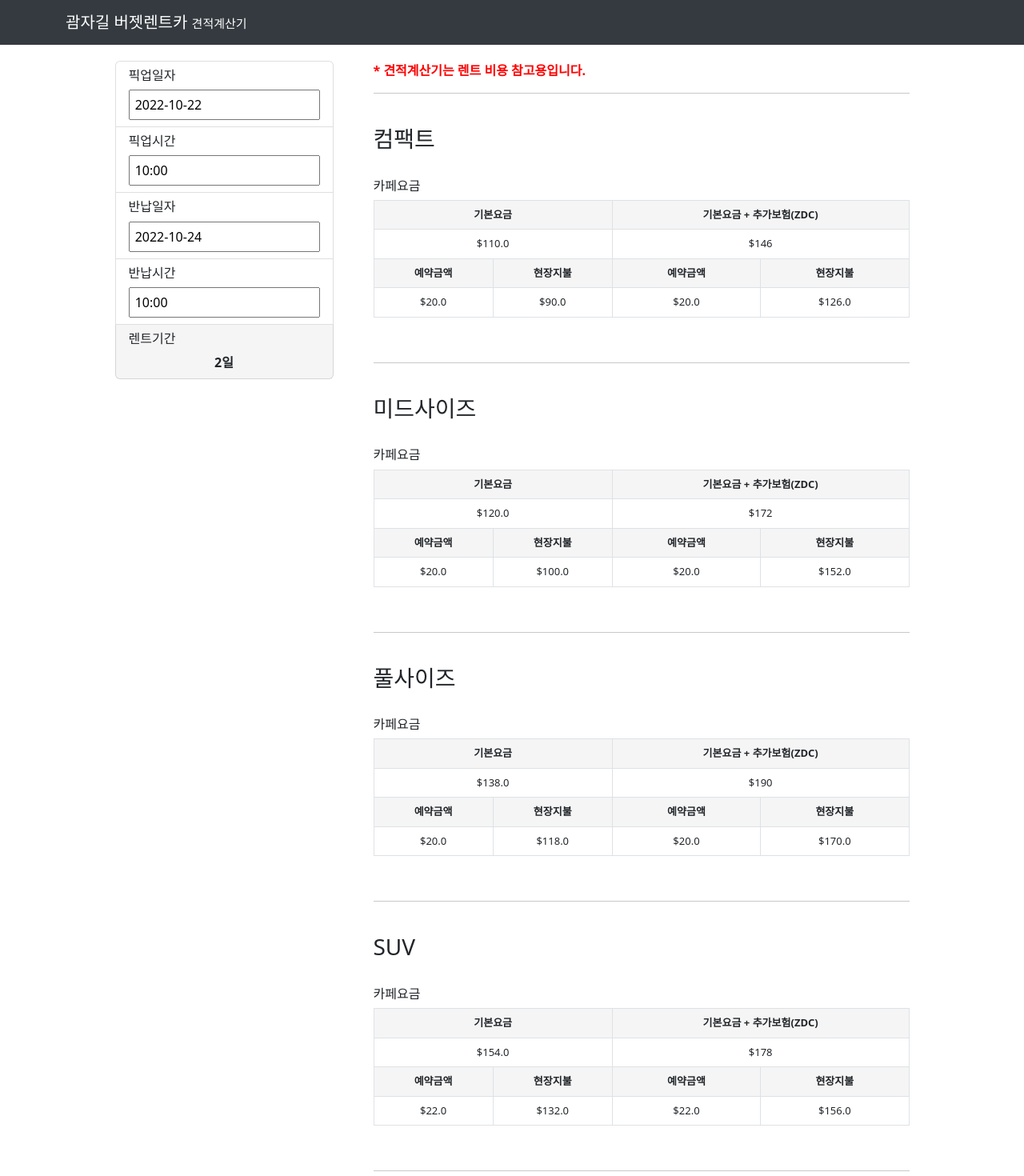
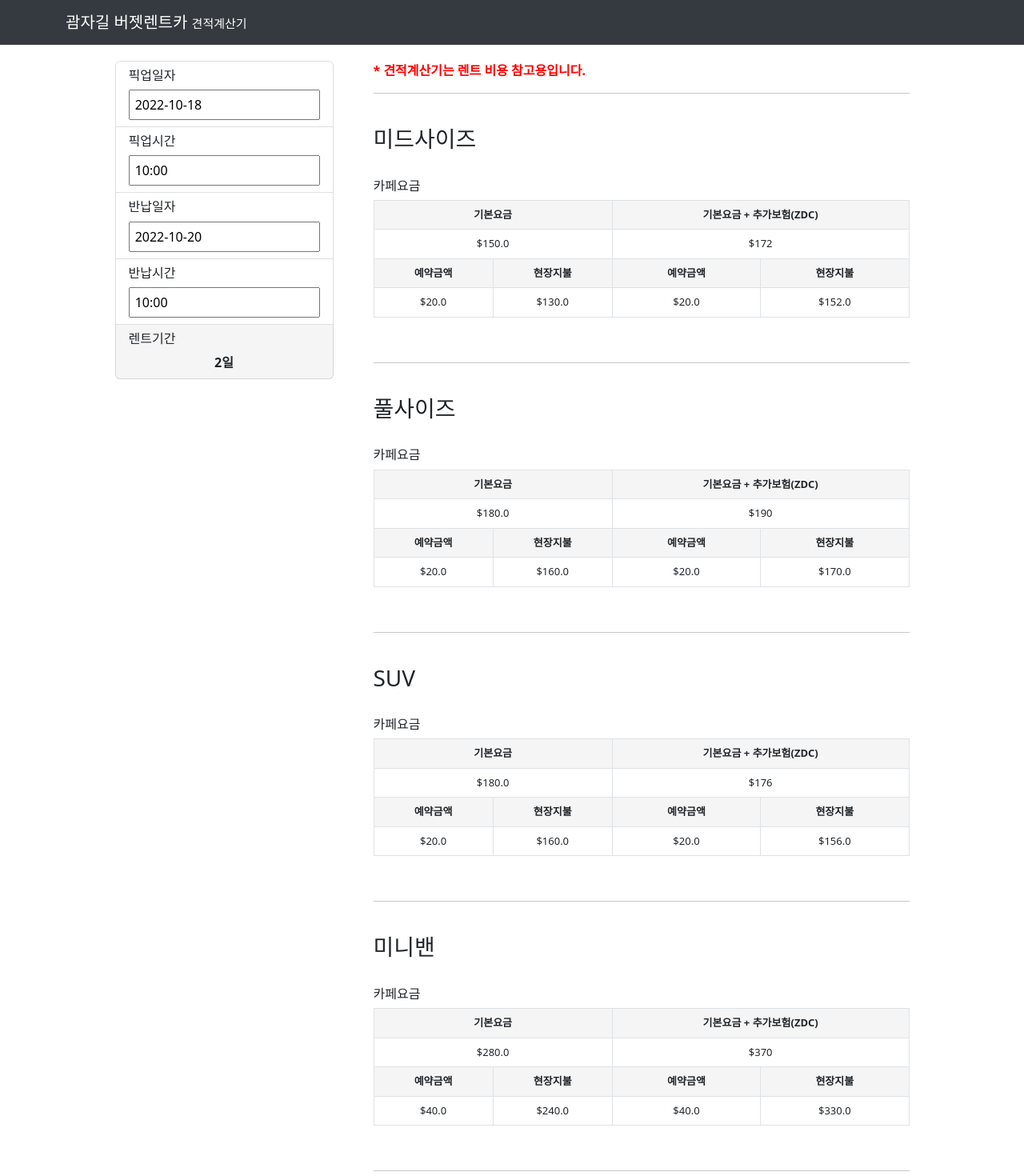
Before and after one commit to onmay16/carrental, a React (Create React App) app in the folder carrental/: page / in a window 1280 px wide. Shown: the top 1470 px of the page at 80% size. Built offline with nearby package versions, Linux system fonts and the light colour scheme.

Commit message:
update latest code

```diff
--- a/carrental/src/App.js
+++ b/carrental/src/App.js
@@ -18,9 +18,6 @@
   const [startDate, setStartDate] = useState(new Date());
   const [endDate, setEndDate] = useState(new Date());
 
-  const [minTime, setMinTime] = useState(new Date());
-  const [maxTime, setMaxTime] = useState(new Date());
-
   const [days, setDays] = useState(0);
   const [hours, setHours] = useState(0);
   const [selected, setSelected] = useState(false);
@@ -36,39 +33,18 @@
 
   useEffect(() => {
 
-    startDate.setDate(startDate.getDate()+2);
+    startDate.setDate(startDate.getDate());
     startDate.setHours(10);
     startDate.setMinutes(0);
 
-    endDate.setDate(startDate.getDate()+2);
+    endDate.setDate(endDate.getDate() + 1);
     endDate.setHours(10);
     endDate.setMinutes(0);
 
-    minTime.setHours(8);
-    minTime.setMinutes(0);
-
-    maxTime.setHours(18);
-    maxTime.setMinutes(30);
-
-    // const notAvailableTime = []
-    // for (let count = 3; count < 8; count += 0.5) {
-    //   let time = new Date()
-    //   if (count % 1 !== 0) {
-    //     time.setHours(Math.floor(count), 30, 0);
-    //   } else {
-    //     time.setHours(Math.floor(count), 0, 0);
-    //   }
-    //   notAvailableTime.push(time);
-    // };
-    // setExcludedTime(notAvailableTime);
   }, [])
 
   useEffect(() => {
     dateCalculator(startDate, endDate)
-    if (days === 0 && hours < 7 && selected) {
-      alert("렌트 시간을 7시간 이상으로 설정해 주세요.");
-      endDate.setDate(startDate.getDate()+1);
-    }
   }, [startDate, endDate])
 
   useEffect(() => {
@@ -78,15 +54,21 @@
     }
   }, [endDate])
 
+  useEffect(() => {
+    if (startDate > endDate) {
+      setEndDate(startDate)
+    }
+  })
+
   return (
     <div className="App">
       <meta charSet="utf-8" />
       <title>괌자길 버젯렌트카 견적계산기</title>
-      <Navbar style={{ backgroundColor:'#343A3F' }}>
+      <Navbar style={{ backgroundColor: '#343A3F' }}>
         <Container>
           <Navbar.Brand>
-            <span style={{ color:'#FFFFFF' }}>괌자길 버젯렌트카 </span>
-            <span style={{ fontSize: "15px", color:'#FFFFFF' }}>견적계산기</span>
+            <span style={{ color: '#FFFFFF' }}>괌자길 버젯렌트카 </span>
+            <span style={{ fontSize: "15px", color: '#FFFFFF' }}>견적계산기</span>
           </Navbar.Brand>
         </Container>
       </Navbar>
@@ -108,7 +90,8 @@
                 popperModifiers={{
                   preventOverflow: {
                     enabled: true,
-                }}}
+                  }
+                }}
                 dateFormat=" yyyy-MM-dd"
                 locale='ko' />
 
@@ -125,8 +108,6 @@
                 showTimeSelect
                 showTimeSelectOnly
                 dateFormat=" HH:mm"
-                // minTime={minTime}
-                // maxTime={maxTime}
                 timeIntervals={30}
                 popperProps={{
                   positionFixed: true
@@ -134,7 +115,8 @@
                 popperModifiers={{
                   preventOverflow: {
                     enabled: true,
-                }}}
+                  }
+                }}
                 timeCaption="시간"
                 locale='ko' />
             </ListGroup.Item>
@@ -143,7 +125,7 @@
               <DatePicker
                 className='date-picker'
                 selected={endDate}
-                onSelect={(date) => {setEndDate(date)}}
+                onSelect={(date) => { setEndDate(date) }}
                 minDate={startDate}
                 popperProps={{
                   positionFixed: true
@@ -151,7 +133,8 @@
                 popperModifiers={{
                   preventOverflow: {
                     enabled: true,
-                }}}
+                  }
+                }}
                 dateFormat=" yyyy-MM-dd"
                 locale='ko' />
             </ListGroup.Item>
@@ -174,72 +157,83 @@
                 popperModifiers={{
                   preventOverflow: {
                     enabled: true,
-                }}}
+                  }
+                }}
                 timeCaption="시간"
                 dateFormat=" HH:mm"
                 locale='ko' />
             </ListGroup.Item>
             <ListGroup.Item className='list-group-item' style={{ backgroundColor: '#F5F5F5' }}>
               <h6>렌트기간</h6>
-              <div style={{ fontWeight:'800' }}>
-                {hours > 0 ? days+1:days}일
+              <div style={{ fontWeight: '800' }}>
+                {hours > 0 ? days + 1 : days}일
               </div>
             </ListGroup.Item>
           </ListGroup>
-          <div className='space'/>
-          <div style={{ margin:'auto', width:'670px' }}>
-            <div style={{ textAlign:'left', color: 'red', fontWeight:600 }}>
+          <div className='space' />
+          <div style={{ margin: 'auto', width: '670px' }}>
+            <div style={{ textAlign: 'left', color: 'red', fontWeight: 600 }}>
               <div>* 견적계산기는 렌트 비용 참고용입니다.</div>
             </div>
             <PriceTable
-              category="컴팩트"
-              reservePrice={10} // 예약금액
-              onSitePay={45} // 현장지불
-              onSitePayInsurance={63} // 현장지불 (+보험)
-              defaultPrice={55} //기본요금
-              defaultPriceInsurance={73} //기본요금 (+보험)
-              days={days}
-              hours={hours} />
-            <PriceTable
               category="미드사이즈"
               reservePrice={10}
-              onSitePay={50}
+              onSitePay={65}
               onSitePayInsurance={76}
-              defaultPrice={60}
+              defaultPrice={75}
               defaultPriceInsurance={86}
               days={days}
               hours={hours} />
             <PriceTable
               category="풀사이즈"
               reservePrice={10}
-              onSitePay={59}
+              reservePriceInsurance={12}
+              onSitePay={80}
               onSitePayInsurance={85}
-              defaultPrice={69}
+              defaultPrice={90}
               defaultPriceInsurance={97}
               days={days}
               hours={hours} />
             <PriceTable
               category="SUV"
-              reservePrice={11}
-              onSitePay={66}
+              reservePrice={10}
+              onSitePay={80}
               onSitePayInsurance={78}
-              defaultPrice={77}
+              defaultPrice={90}
               defaultPriceInsurance={89}
               days={days}
               hours={hours} />
             <PriceTable
               category="미니밴"
               reservePrice={20}
-              onSitePay={145}
+              onSitePay={120}
               onSitePayInsurance={165}
-              defaultPrice={165}
+              defaultPrice={140}
               defaultPriceInsurance={185}
+              days={days}
+              hours={hours} />
+            <PriceTable
+              category="컨버터블 (CAMARO)"
+              reservePrice={20}
+              onSitePay={110}
+              onSitePayInsurance={0}
+              defaultPrice={130}
+              defaultPriceInsurance={0}
+              days={days}
+              hours={hours} />
+            <PriceTable
+              category="미드 SUV (BMW X3)"
+              reservePrice={20}
+              onSitePay={110}
+              onSitePayInsurance={0}
+              defaultPrice={130}
+              defaultPriceInsurance={0}
               days={days}
               hours={hours} />
           </div>
         </div>
       </div>
-      <footer style={{ backgroundColor:'#343A3F', color:'#ffffff', paddingTop:'16px', paddingBottom:'16px', fontWeight:600 }}>Copyright © 괌자길 2020</footer>
+      <footer style={{ backgroundColor: '#343A3F', color: '#ffffff', paddingTop: '16px', paddingBottom: '16px', fontWeight: 600 }}>Copyright © 괌자길 2020</footer>
     </div>
   );
 }
```
